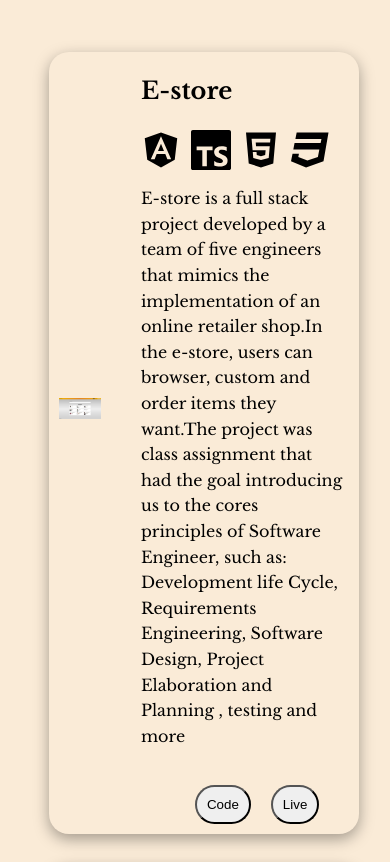
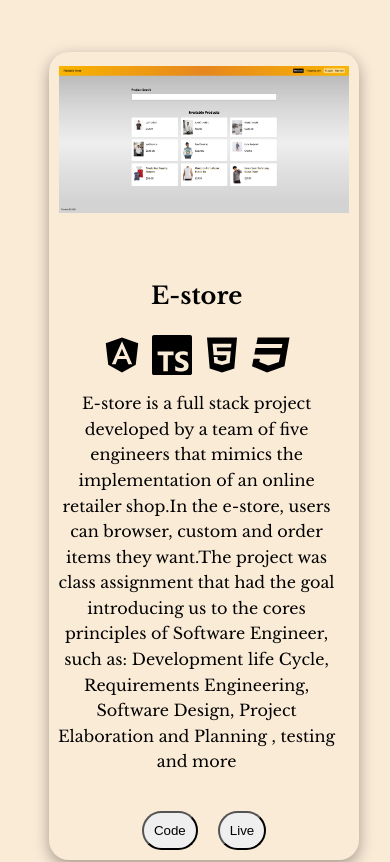
Before and after one commit to Gs5570/job-ready-portfolio, a React (Vite) app: page / in a window 390 px wide. Shown: the part 1160-2022 px from the top of the page. Built offline with nearby package versions, Linux system fonts and the light colour scheme; a web font is replaced by a local one.

Commit message:
responsiveness

```diff
--- a/src/App.css
+++ b/src/App.css
@@ -4,6 +4,6 @@
   gap: 10px;
   /* overflow: hidden; */
   padding: 5px;
-  height: 100vh;
+  /* max-height: 100vh; */
   line-height: 1.6;
 }
--- a/src/index.css
+++ b/src/index.css
@@ -1,10 +1,11 @@
-/* html {
-  height: 100vh;
-} */
+html {
+  height: 100%;
+}
 
 body {
   background-color: antiquewhite;
   margin: 5px;
+  height: 100%;
 }
 
 /* body {
@@ -16,7 +17,7 @@ body {
 @media screen and (max-width: 600px) {
   .app-container {
     display: grid;
-    grid-template-rows: 20% auto 5%;
+    grid-template-rows: 25% auto 5%;
     gap: 10px;
     /* overflow: hidden; */
     padding: 5px;
@@ -73,6 +74,29 @@ body {
     cursor: pointer;
     background-color: rgb(255, 131, 71);
     border-radius: 5px;
+  }
+
+  .project-details-container p {
+    text-align: center;
+  }
+  .project-enclosure {
+    display: flex;
+    flex-direction: column;
+    align-items: center;
+  }
+
+  .project-details-container p,
+  h2 {
+    text-align: center;
+  }
+
+  .tech-icons-container,
+  .projects-buttons-container {
+    justify-content: center;
+  }
+
+  .projects-buttons-container {
+    margin: 0;
   }
 }
 
```
Also changed, not shown: src/pages/About.jsx (+5 -2 lines).
